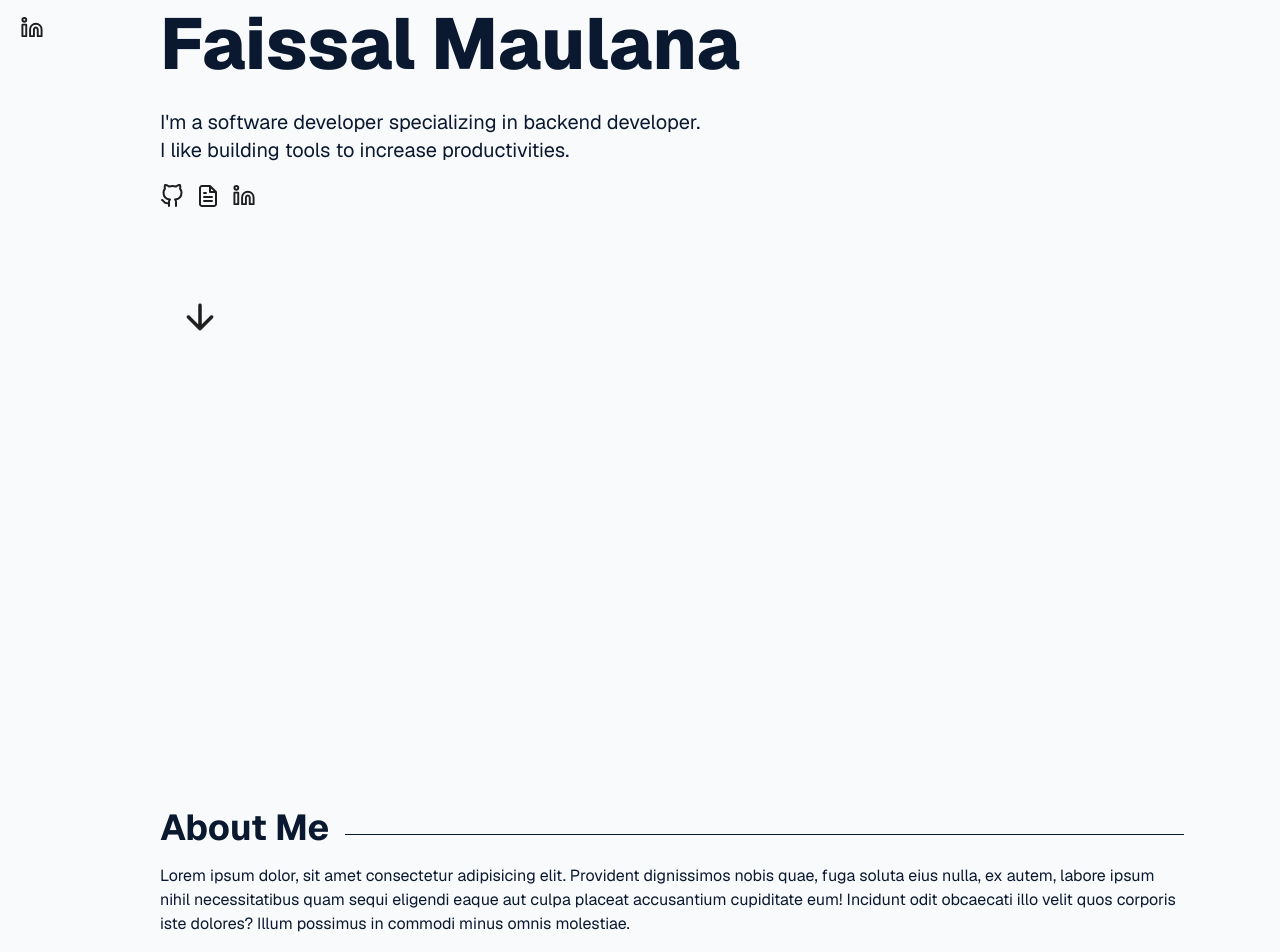
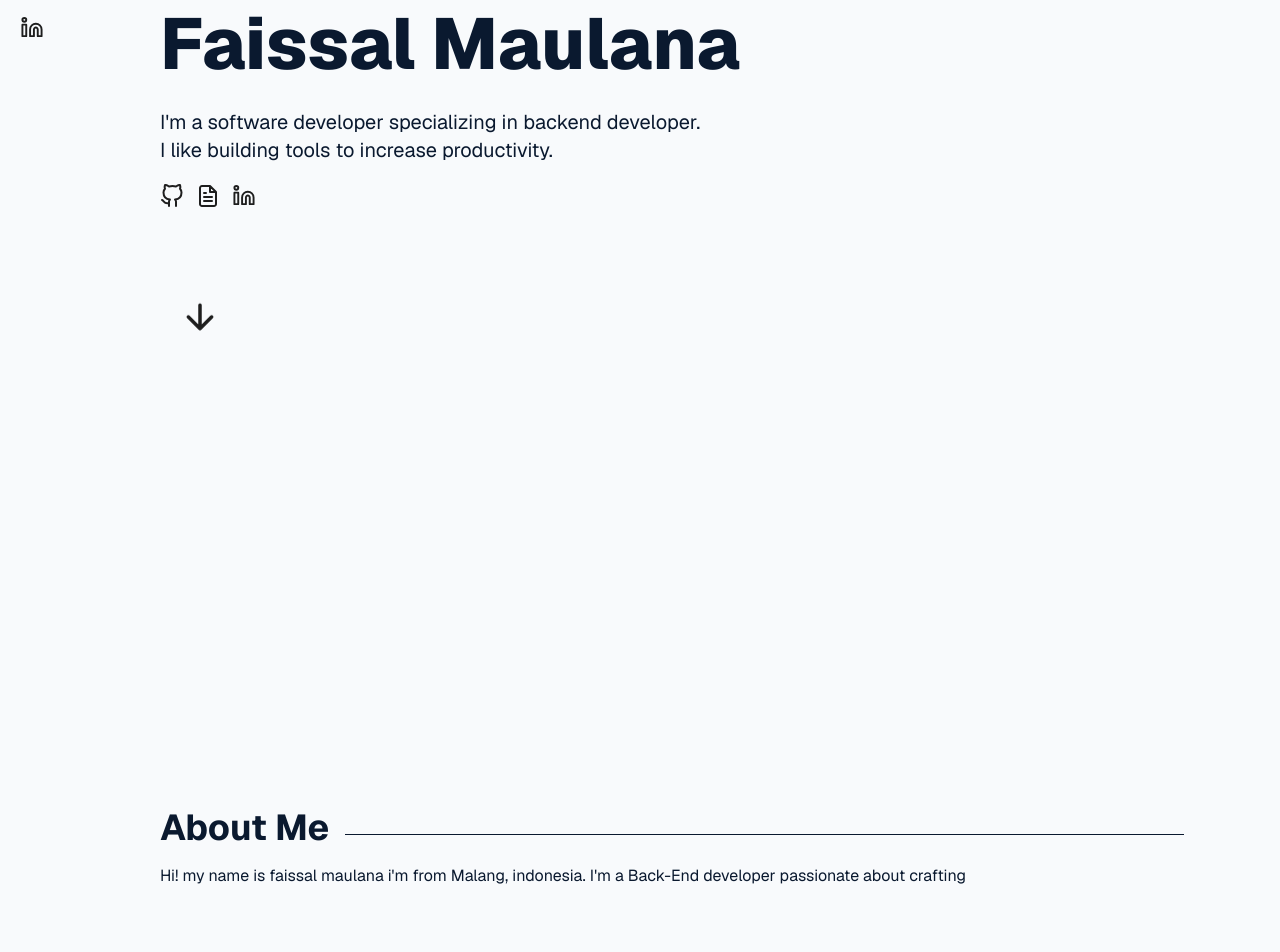
Before and after one commit to faizisyellow/site, a React (Vite) app: page / in a window 1280 px wide. Shown: the part 200-1152 px from the top of the page. Built offline with nearby package versions, Linux system fonts and the light colour scheme.

Commit message:
feature: update layout, content

```diff
--- a/src/App.jsx
+++ b/src/App.jsx
@@ -23,7 +23,7 @@ function App() {
         <main>
           <section
             id="banner"
-            className="sm:h-screen px-5 sm:px-12 md:px-16 lg:px-24"
+            className="h-screen px-5 sm:px-12 md:px-16 lg:px-24"
           >
             <Banner />
           </section>
--- a/src/section/About.jsx
+++ b/src/section/About.jsx
@@ -5,11 +5,7 @@ function About() {
     <div>
       <TitleSection title="About Me" />
       <p className="text-brand">
-        Lorem ipsum dolor, sit amet consectetur adipisicing elit. Provident
-        dignissimos nobis quae, fuga soluta eius nulla, ex autem, labore ipsum
-        nihil necessitatibus quam sequi eligendi eaque aut culpa placeat
-        accusantium cupiditate eum! Incidunt odit obcaecati illo velit quos
-        corporis iste dolores? Illum possimus in commodi minus omnis molestiae.
+	Hi! my name is faissal maulana i'm from Malang, indonesia. I'm a Back-End developer passionate about crafting
       </p>
     </div>
   );
--- a/src/section/Banner.jsx
+++ b/src/section/Banner.jsx
@@ -19,7 +19,7 @@ function Banner() {
             I'm a software developer specializing in backend developer.
           </p>
           <p className="text-brand text-sm sm:text-base md:text-lg lg:text-xl">
-            I like building tools to increase productivities.
+            I like building tools to increase productivity.
           </p>
           <div className="flex gap-3 mt-5">
             <a
--- a/src/section/Experience.jsx
+++ b/src/section/Experience.jsx
@@ -6,7 +6,7 @@ const experiences = [
     role: "Frontend Developer",
     company: "Sekawan Media",
     type: "Internship",
-    period: "Jan 2024 - Jul 2024 · 7 Months",
+    period: "Jan 2024 - Jul 2024 · 6 Months",
     location: "Malang, Indonesia",
     description: "Assists main developer when building website.",
   },
--- a/src/section/Projects.jsx
+++ b/src/section/Projects.jsx
@@ -36,12 +36,12 @@ const projectsData = [
     stacks: [
       {
         text: "Go",
-        color: TagColors.BLUE,
+        color: TagColors.ORANGE,
         size: TagSizes.SM,
       },
       {
         text: "Cobra",
-        color: TagColors.BLUE,
+        color: TagColors.ORANGE,
         size: TagSizes.SM,
       },
     ],
```
